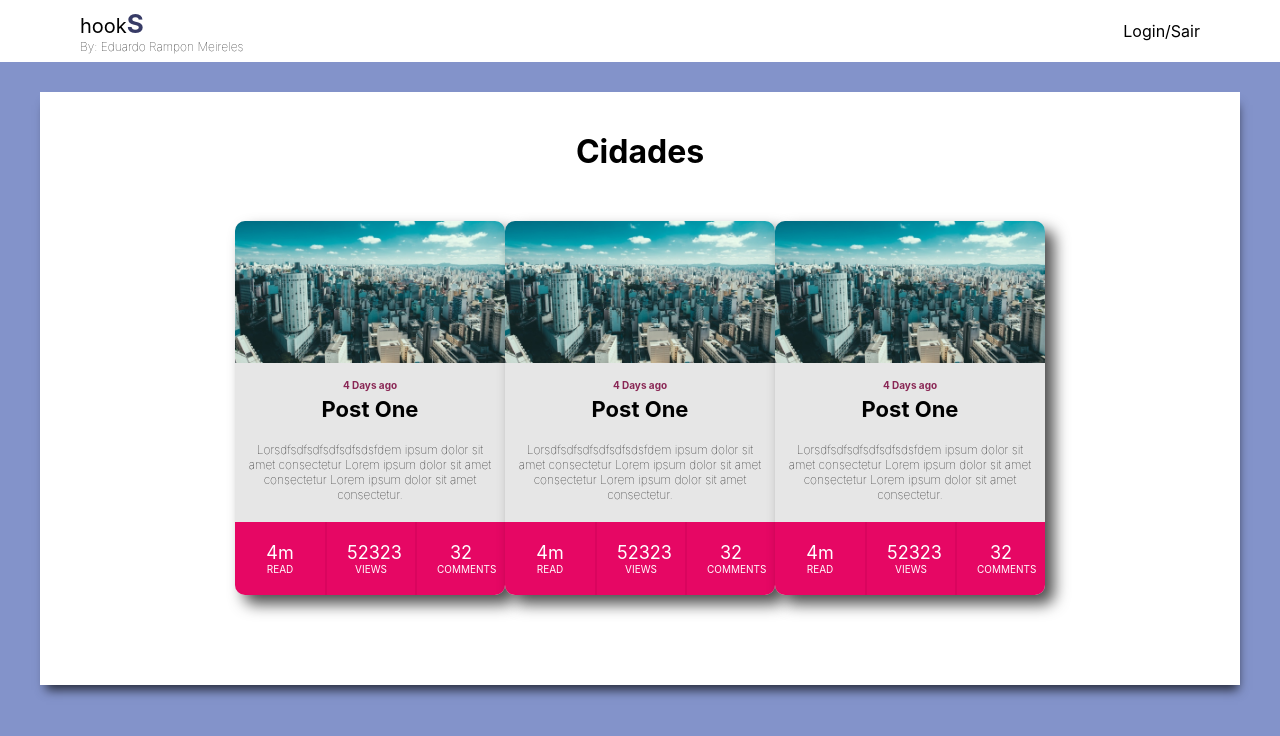
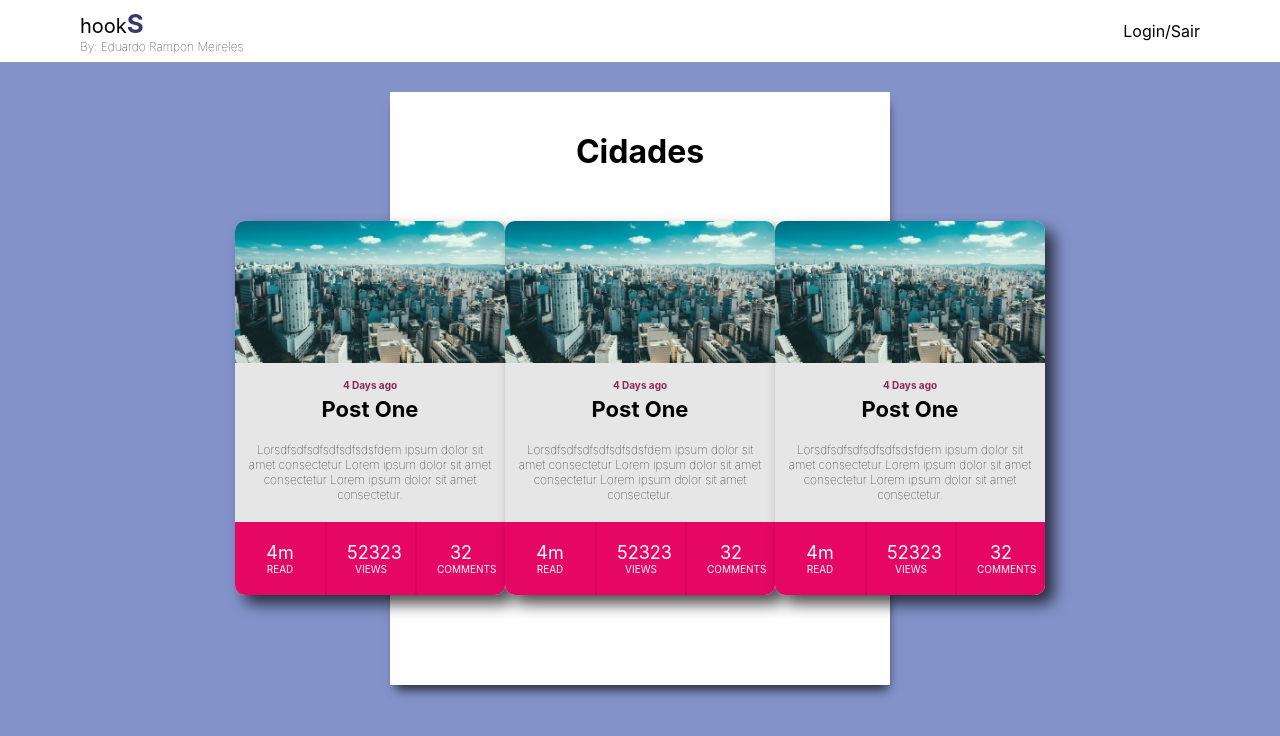
Before and after one commit to edu-rm/jwt-authentication, a React (Create React App) app in the folder web/: page / in a window 1280 px wide. Shown: the top 736 px of the page. Built offline with nearby package versions, Linux system fonts and the light colour scheme.

Commit message:
login finished

```diff
--- a/web/src/pages/Login/styles.css
+++ b/web/src/pages/Login/styles.css
@@ -1,7 +1,7 @@
 .container {
   background-color: white;
   margin: 30px auto;
-  max-width: 1200px;
+  max-width: 500px;
   padding: 40px 40px;
   display: flex;
   flex-direction: column;
@@ -46,6 +46,10 @@ form button {
   cursor: pointer;
 }
 
+form button:hover{
+  opacity: 0.95;
+}
+
 
 form input::placeholder {
   color: #000;
```
